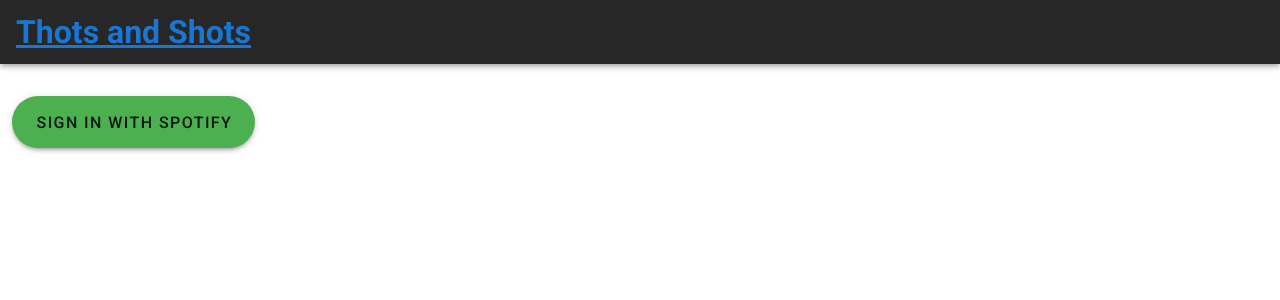
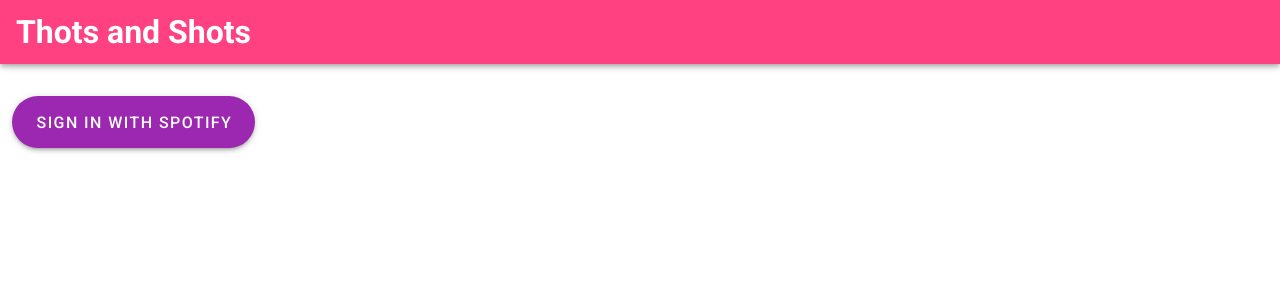
Before and after one commit to tonystonee/tns, a Vue app: page / in a window 1280 px wide. Shown: the top 300 px of the page. Built offline with nearby package versions, Linux system fonts and the light colour scheme.

Commit message:
decorate a bit

```diff
--- a/src/App.vue
+++ b/src/App.vue
@@ -1,7 +1,6 @@
 <template>
   <v-app>
     <action-bar> </action-bar>
-
     <v-main>
       <Home />
     </v-main>
--- a/src/components/ActionBar.vue
+++ b/src/components/ActionBar.vue
@@ -1,9 +1,11 @@
 <template>
-  <v-app-bar app dark class="actionBar">
+  <v-app-bar app dark class="actionBar pink accent-2 white--text">
+    <div class="top">
+    </div>
     <div class="d-flex align-center">
-      <h1>
-        <router-link :to="{ name: 'home'}">Thots and Shots</router-link>
-      </h1>
+      <router-link :to="{ name: 'home'}">
+        <h1>Thots and Shots</h1>
+      </router-link>
     </div>
 
     <v-spacer></v-spacer>
@@ -25,3 +27,11 @@ export default {
   data: () => ({})
 };
 </script>
+
+<style>
+
+.v-application a {
+    color: white!important;
+    text-decoration: none;
+}
+</style>
--- a/src/components/HelloWorld.vue
+++ b/src/components/HelloWorld.vue
@@ -10,7 +10,7 @@
         raised
         x-large
         rounded
-        class="my-5 green"
+        class="purple my-5 white--text"
         :href = login_uri
       >
         Sign in with Spotify
@@ -20,24 +20,28 @@
         <v-card
           elevation="2"
           outlined
-          class="pa-2 pink lighten-5 my-5"
+          class="pa-2 pink lighten-5 my-5 rounded-lg"
         >
           <v-card-title class="headline">
             Access Token
           </v-card-title>
-          <v-card-text>{{this.access_token}} </v-card-text>
+          <v-sheet light>
+            <v-card-text class="subtitle-2">{{this.access_token}} </v-card-text>
+          </v-sheet>
         </v-card>
         <v-card
           elevation="2"
           outlined
-          class="pa-2 cyan lighten-5 my-5 "
+          class="pa-2 cyan lighten-5 my-5 rounded-lg"
         >
           <v-card-title class="headline">
             Refresh Token
           </v-card-title>
-          <v-card-text class="v-card-text">{{this.refresh_token}}</v-card-text>
+          <v-sheet light>
+            <v-card-text class="v-card-text subtitle-2">{{this.refresh_token}}</v-card-text>
+          </v-sheet>
       </v-card>
-      <v-btn @click="refreshAccessToken" class="green my-3">
+      <v-btn @click="refreshAccessToken" class="pink accent-2 white--text">
         Refresh Access Token
       </v-btn>
     </div>
```
